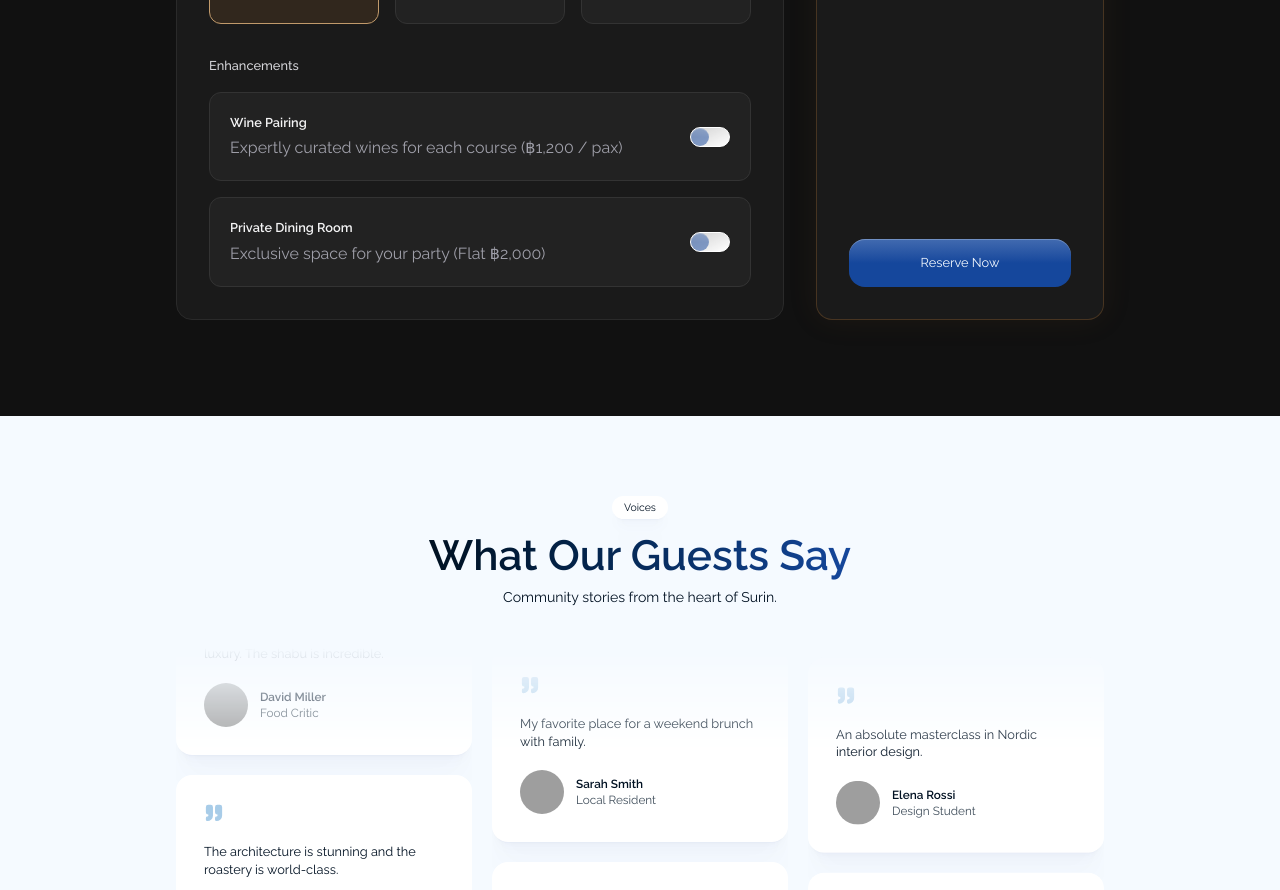
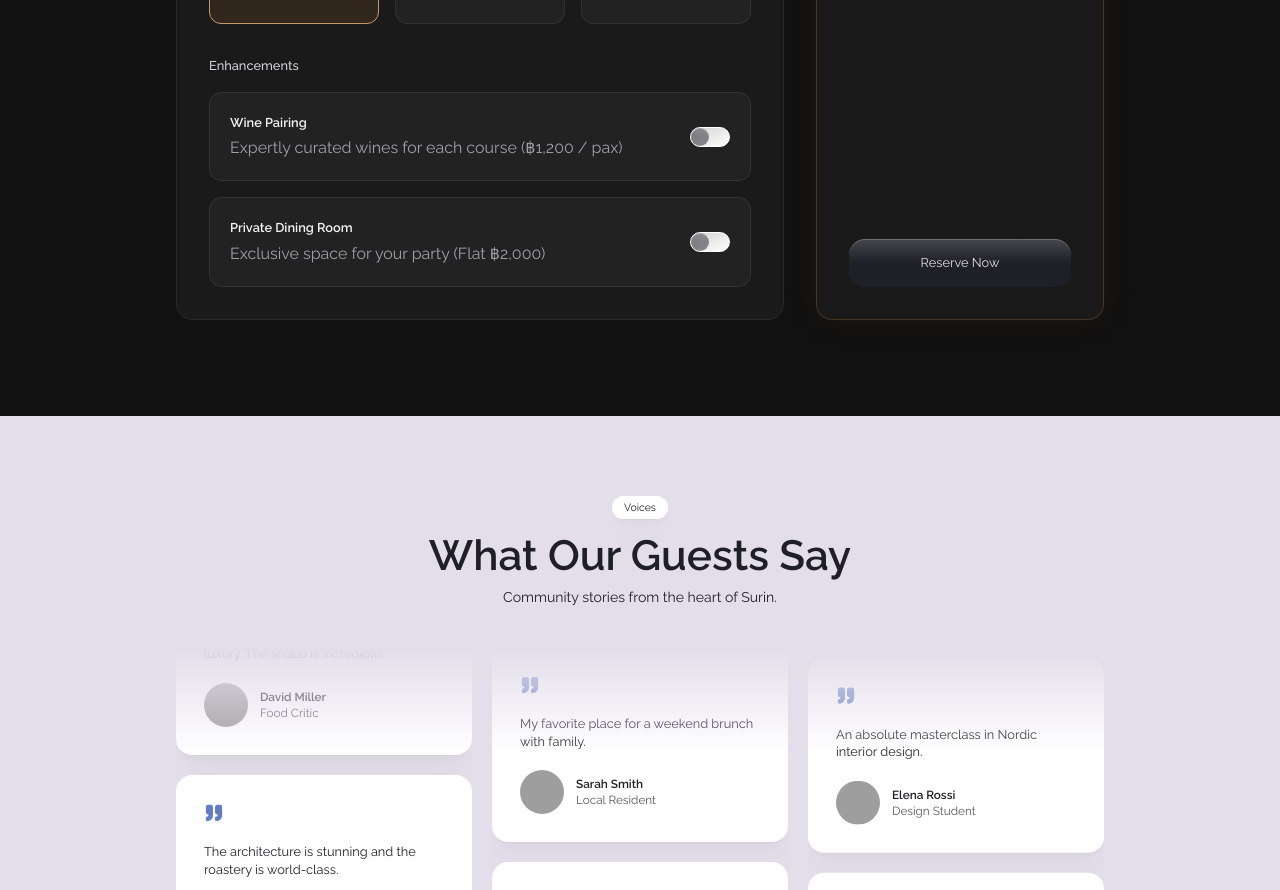
Before and after one commit to dmytro-webild/f94bc6bb-918c-49e7-a85e-47504f0ef0cd, a React (Vite) app: page / in a window 1280 px wide. Shown: the part 4280-5170 px from the top of the page. Built offline with nearby package versions, Linux system fonts and the light colour scheme; grey boxes are pictures that could not be loaded; a web font is replaced by a local one.

Commit message:
Update theme colors

```diff
--- a/src/index.css
+++ b/src/index.css
@@ -5,15 +5,15 @@
 
 :root {
   /* @colorThemes/lightTheme/grayNavyBlue */
-  --background: #f5faff;
+  --background: #e3deea;
   --card: #ffffff;
-  --foreground: #001122;
-  --primary-cta: #15479c;
-  --primary-cta-text: #f5faff;
+  --foreground: #1f2027;
+  --primary-cta: #1f2027;
+  --primary-cta-text: #e3deea;
   --secondary-cta: #ffffff;
-  --secondary-cta-text: #001122;
-  --accent: #a8cce8;
-  --background-accent: #7ba3cf;
+  --secondary-cta-text: #1f2027;
+  --accent: #627dc6;
+  --background-accent: #627dc6;
 
   /* @layout/border-radius/rounded */
   --radius: 1rem;
```
